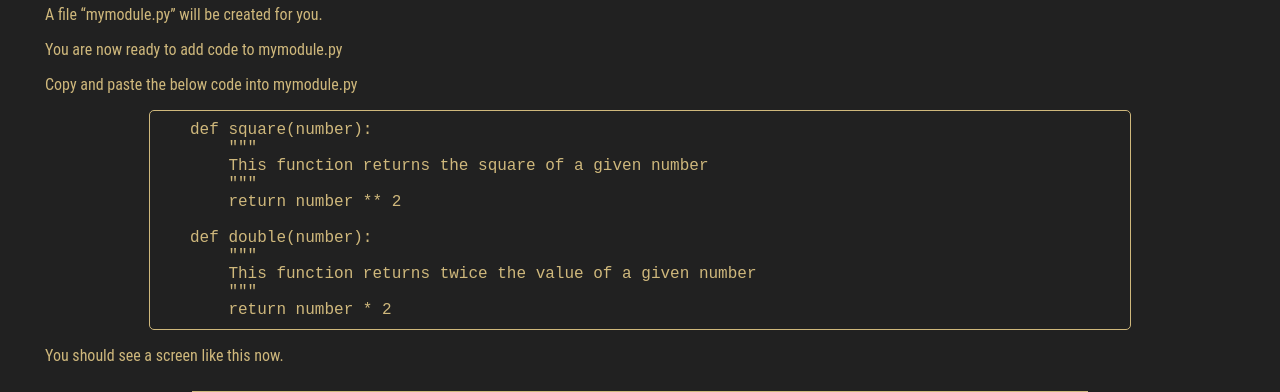
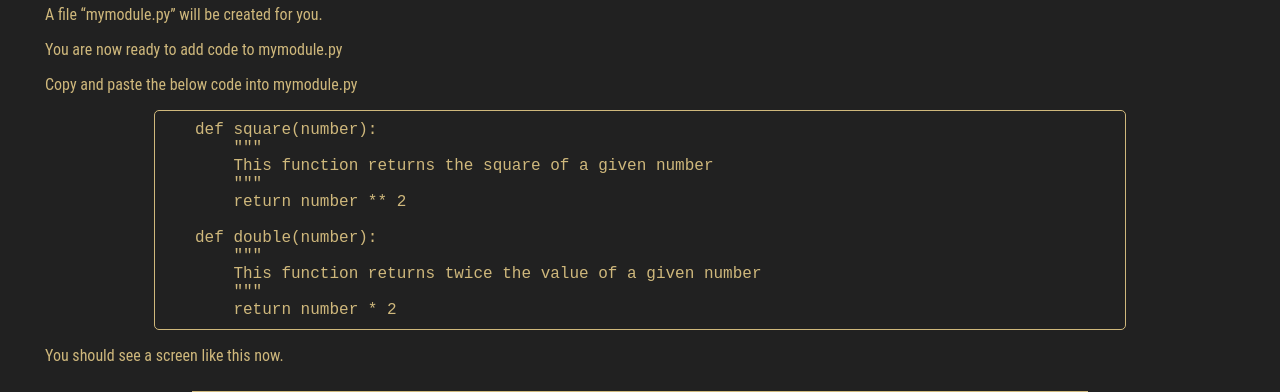
Before and after one commit to milanfx/milanfx.github.io, a Jekyll site: the page built from test.md, in a window 1280 px wide. Shown: the part 2364-2756 px from the top of the page. Built offline with Jekyll 4.4.1, drawn with Linux system fonts in a browser that asks for light colours; grey boxes are pictures that could not be loaded.

Commit message:
Update page.html

```diff
--- a/_layouts/page.html
+++ b/_layouts/page.html
@@ -206,7 +206,7 @@
       border-radius: 5px;
       padding: 10px 40px;
       width: 100%;
-      max-width: 900px;
+      max-width: 890px;
       font-family: monospace;
       white-space: pre-wrap;
       word-wrap: break-word;
```
